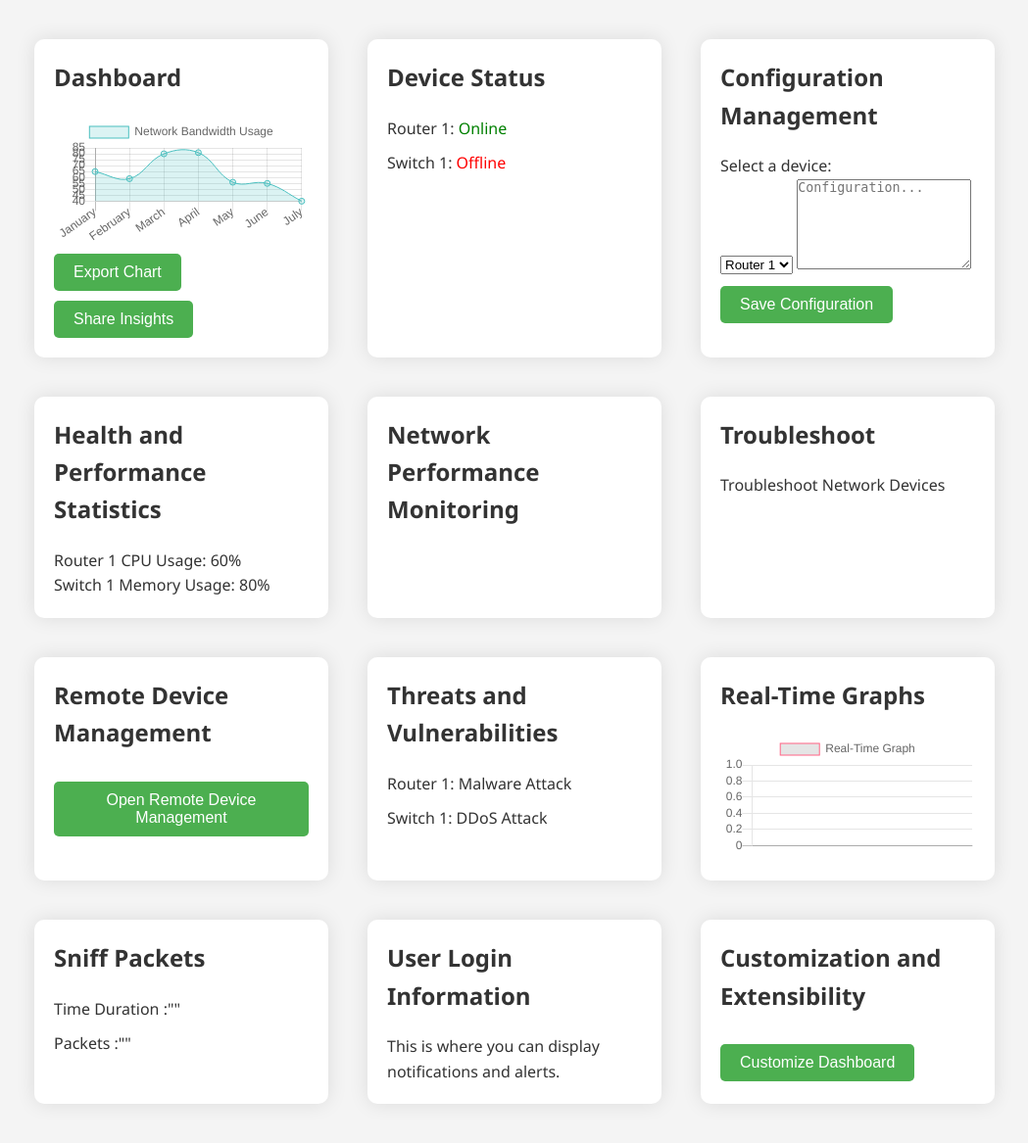
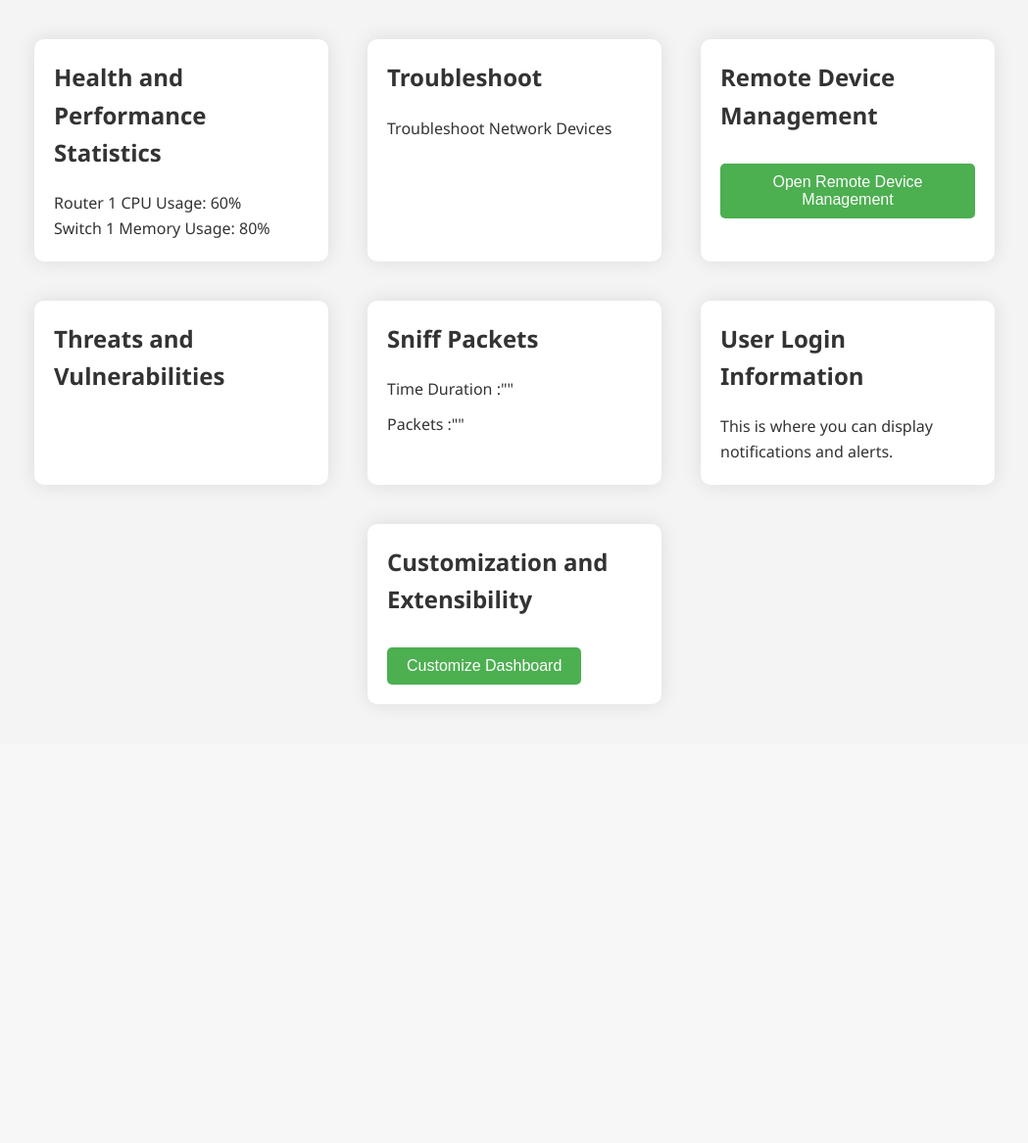
Before and after one commit to hlNaveen/NetMans, a Flask app: page / in a window 1280 px wide. Shown: the part 91-1258 px from the top of the page at 98% size, without its empty margins (115-1164 px from the left). After the commit the page ends 813 px from the top, so only its background shows below. Run offline with Flask 3, Linux system fonts and the light colour scheme.

Commit message:
remove some unwanted cards

```diff
--- a/templates/index.html
+++ b/templates/index.html
@@ -52,44 +52,6 @@
         <h1>NetmanS</h1>
     </header>
     <div class="container">
-        <!-- Dashboard section -->
-        <div class="card dashboard">
-            <div class="card-inner">
-                <h2>Dashboard</h2>
-                <!-- Example chart -->
-                <canvas id="networkChart" width="400" height="200"></canvas>
-                <div>
-                    <button onclick="exportChart()">Export Chart</button>
-                    <button onclick="shareInsights()">Share Insights</button>
-                </div>
-            </div>
-        </div>
-
-        <!-- Devices status section -->
-        <div class="card devices">
-            <div class="card-inner">
-                <h2>Device Status</h2>
-                <ul>
-                    <li>Router 1: <span style="color: green;">Online</span></li>
-                    <li>Switch 1: <span style="color: red;">Offline</span></li>
-                </ul>
-            </div>
-        </div>
-
-        <!-- Configuration management section -->
-        <div class="card configuration">
-            <div class="card-inner">
-                <h2>Configuration Management</h2>
-                <p>Select a device:</p>
-                <select id="deviceSelect">
-                    <option value="router1">Router 1</option>
-                    <option value="switch1">Switch 1</option>
-                </select>
-                <textarea id="configTextarea" rows="6" placeholder="Configuration..."></textarea>
-                <br>
-                <button onclick="saveConfig()">Save Configuration</button>
-            </div>
-        </div>
 
         <!-- Health and Performance Statistics section -->
         <div class="card health-performance">
@@ -97,14 +59,6 @@
                 <h2>Health and Performance Statistics</h2>
                 <p>Router 1 CPU Usage: 60%</p>
                 <p>Switch 1 Memory Usage: 80%</p>
-            </div>
-        </div>
-
-        <!-- Network Performance Monitoring section -->
-        <div class="card network-performance">
-            <div class="card-inner">
-                <h2>Network Performance Monitoring</h2>
-                <!-- Include graphs, charts, or metrics related to network performance -->
             </div>
         </div>
 
@@ -131,14 +85,6 @@
                 <ul id="threatsList">
                     <!-- Threats and vulnerabilities -->
                 </ul>
-            </div>
-        </div>
-
-        <!-- Real-Time Graphs section -->
-        <div class="card real-time-graph">
-            <div class="card-inner">
-                <h2>Real-Time Graphs</h2>
-                <canvas id="realTimeGraph" width="400" height="200"></canvas>
             </div>
         </div>
 
```
